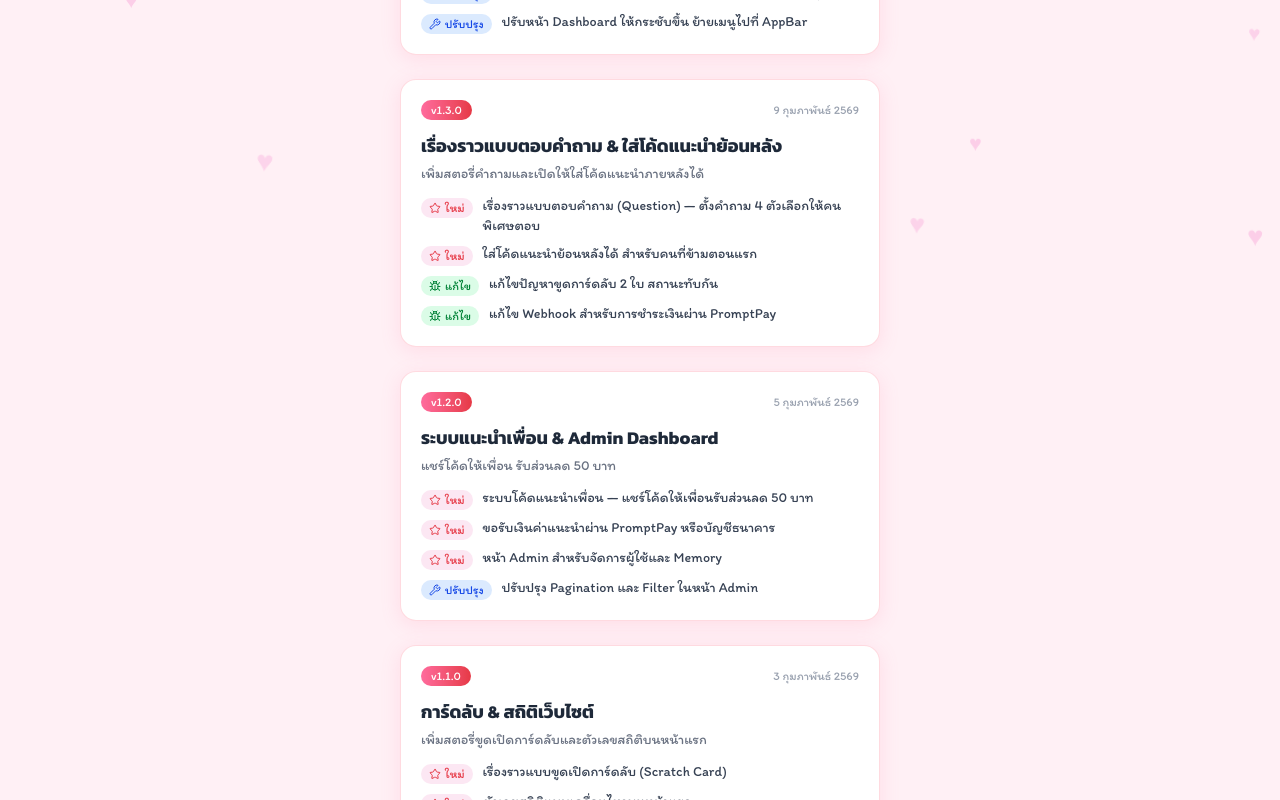
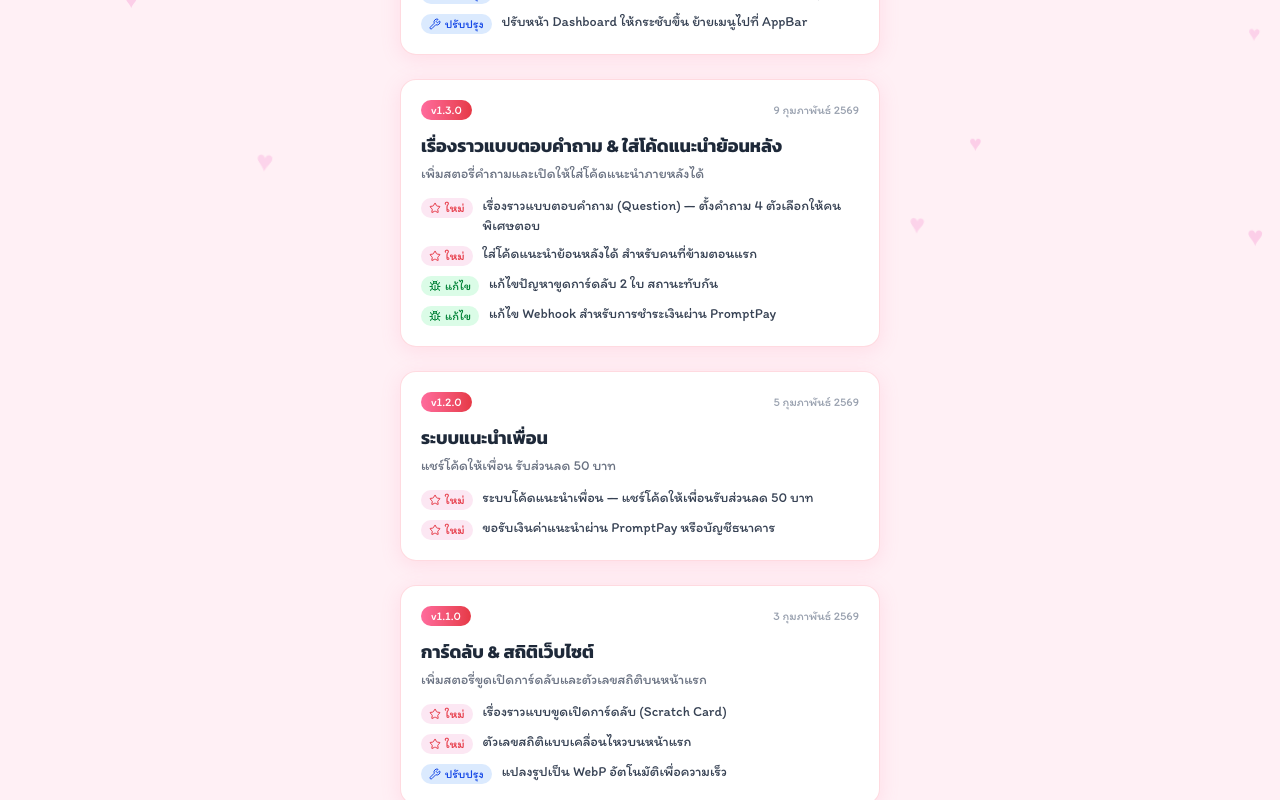
Before and after one commit to tao-Isaman/the-memory, a Next.js app: page /updates in a window 1280 px wide. Shown: the part 409-1209 px from the top of the page. Built offline with nearby package versions, Linux system fonts and the light colour scheme; no server answers.

Commit message:
remove text admin

```diff
--- a/src/data/patch-notes.ts
+++ b/src/data/patch-notes.ts
@@ -66,13 +66,13 @@ export const patchNotes: PatchNote[] = [
   {
     version: '1.2.0',
     date: '2026-02-05',
-    title: 'ระบบแนะนำเพื่อน & Admin Dashboard',
+    title: 'ระบบแนะนำเพื่อน',
     summary: 'แชร์โค้ดให้เพื่อน รับส่วนลด 50 บาท',
     items: [
       { type: 'feature', text: 'ระบบโค้ดแนะนำเพื่อน — แชร์โค้ดให้เพื่อนรับส่วนลด 50 บาท' },
       { type: 'feature', text: 'ขอรับเงินค่าแนะนำผ่าน PromptPay หรือบัญชีธนาคาร' },
-      { type: 'feature', text: 'หน้า Admin สำหรับจัดการผู้ใช้และ Memory' },
-      { type: 'improvement', text: 'ปรับปรุง Pagination และ Filter ในหน้า Admin' },
+      // { type: 'feature', text: 'หน้า Admin สำหรับจัดการผู้ใช้และ Memory' },
+      // { type: 'improvement', text: 'ปรับปรุง Pagination และ Filter ในหน้า Admin' },
     ],
   },
   {
```
